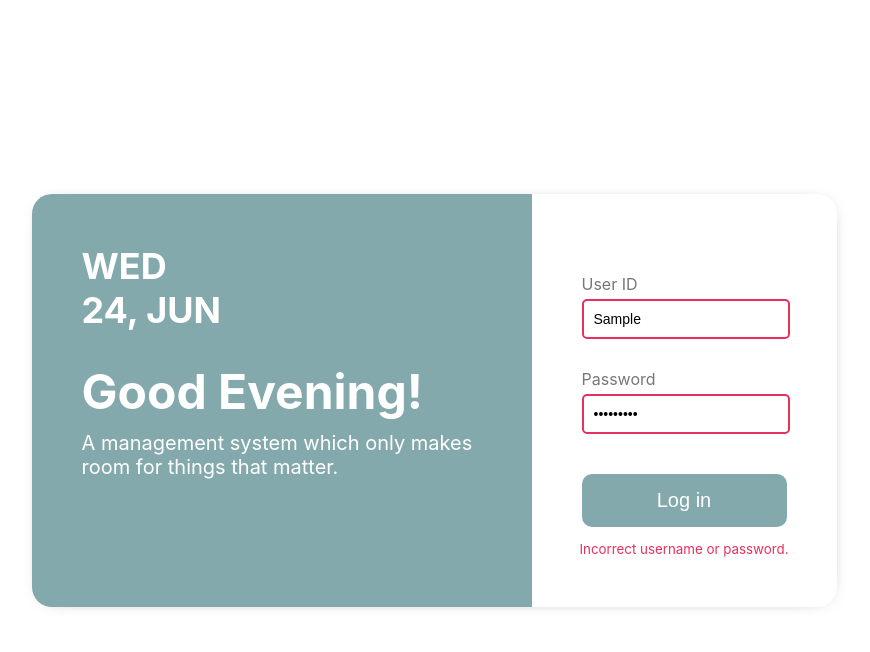
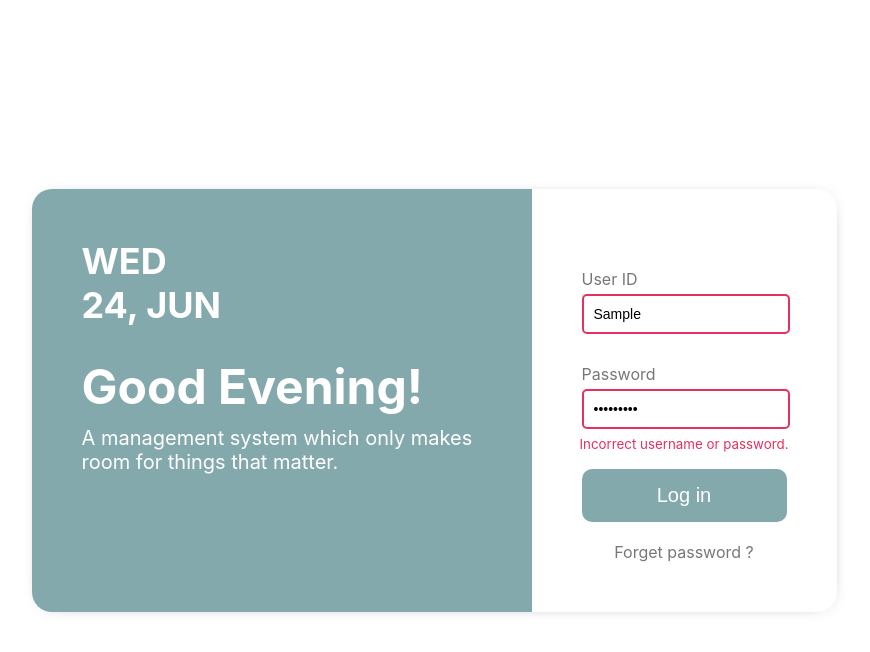
Before and after one commit to rmr101/campus-frontend, a React (Create React App) app: page /login in a window 1280 px wide. Both pictures are taken after typing "Sample", "Sample123" into the empty fields and a click on the button "Log in". Shown: the top 652 px of the page, without its empty margins (206-1076 px from the left). Built offline with nearby package versions, Linux system fonts and the light colour scheme; no server answers; what react-aws-s3 would draw is missing.

Commit message:
added forget password selection

```diff
--- a/src/components/Loader/Loader.module.scss
+++ b/src/components/Loader/Loader.module.scss
@@ -1,5 +1,4 @@
 $circle-color: #84a9ac;
-
 .circle {
   width: 60px;
   height: 60px;
--- a/src/components/Login/Login.jsx
+++ b/src/components/Login/Login.jsx
@@ -74,10 +74,11 @@ class Login extends React.Component {
               this.loginToSever(this.state.username, this.state.password);
             }}
           >
-           {this.state.loading ? <div className={styles.loaderContainer}>
-              <Loader />
-            </div>:null
-            }
+            {this.state.loading ? (
+              <div className={styles.loaderContainer}>
+                <Loader />
+              </div>
+            ) : null}
             <div className={styles.control}>
               <label>User ID</label>
               <input
@@ -101,12 +102,14 @@ class Login extends React.Component {
                 required
               />
             </div>
+            {this.state.failLogin ? (
+              <small> Incorrect username or password. </small>
+            ) : null}
             <button className={styles.button} type="submit">
               Log in
             </button>
-            {this.state.failLogin ? (
-              <small> Incorrect username or password. </small>
-            ) : null}
+            {/* TODO: will have to implement later */}
+            <div className={styles.forget}> Forget password ?</div>
           </form>
         </div>
       </div>
--- a/src/components/Login/Login.module.scss
+++ b/src/components/Login/Login.module.scss
@@ -1,6 +1,7 @@
 $mask-background: linear-gradient(#f4f6ff, #e4f9ff);
 $greeting-background: #84a9ac;
 $white-color: #fff;
+$font-color:#777;
 $fail-color:#e7305b;
 
 
@@ -58,13 +59,13 @@ $fail-color:#e7305b;
 
 .form {
   position: relative;
-  padding: 80px 50px;
+  padding: 80px 50px 50px;
   display: flex;
   flex-direction: column;
   justify-content: center;
   align-items: center;
   small{
-    bottom:50px;
+    bottom:160px;
     position: absolute;
     color:$fail-color;
   }
@@ -110,7 +111,11 @@ $fail-color:#e7305b;
     margin-bottom: relative;
   }
 }
-
+.forget{
+  margin-top: 20px;
+  display: block;
+  color: $font-color;
+}
 .button {
   cursor: pointer;
   border: none;
```
Also changed, not shown: readme_img/login.png, 1 other file (tests, documents, lock files or other folders).
